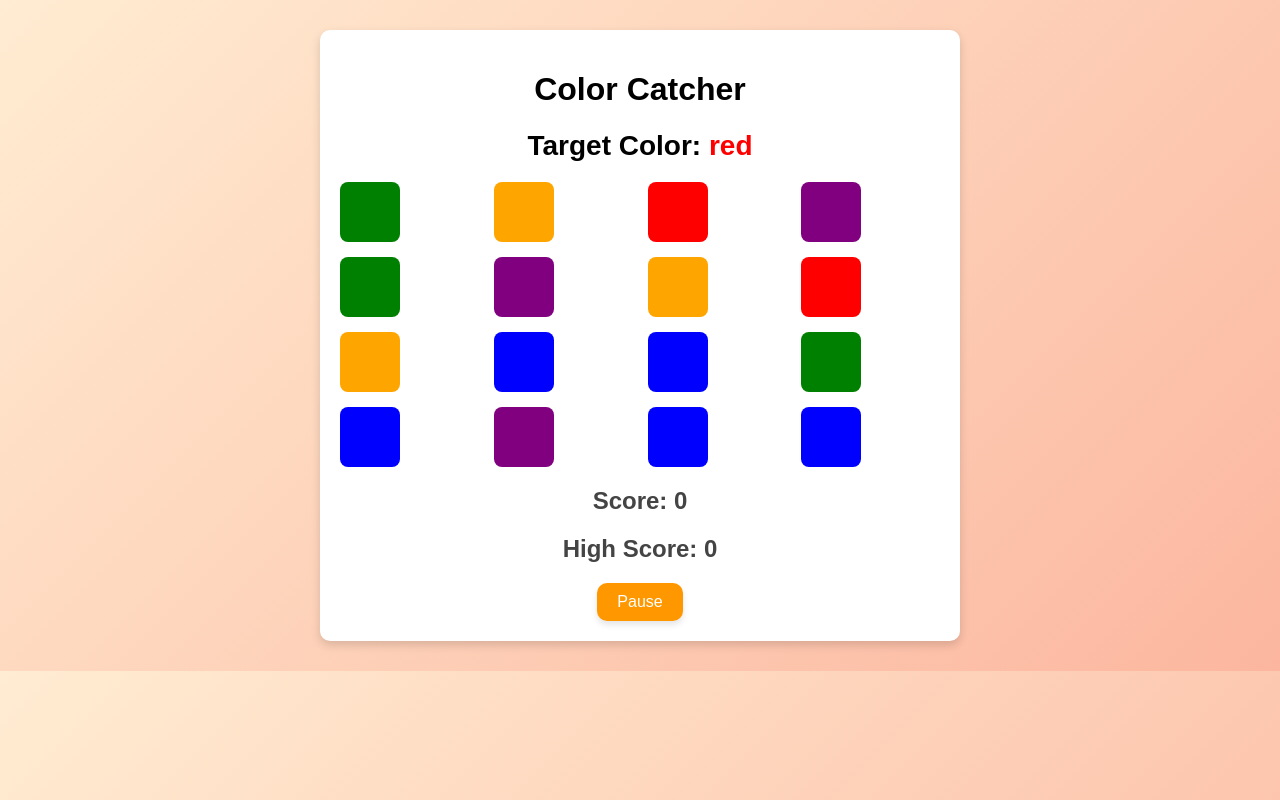
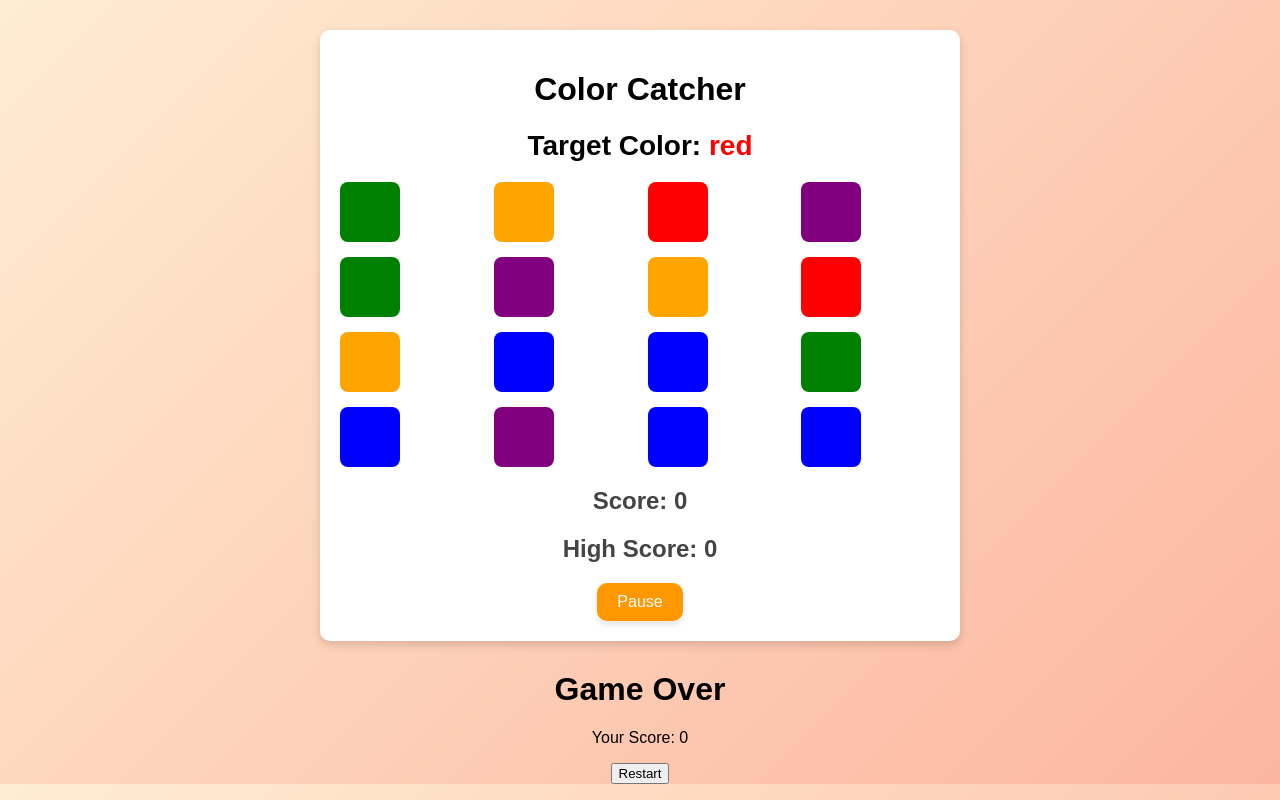
Before and after one commit to yogendra-04/colorcatcher, a plain HTML site: page index.html in a window 1280 px wide. Drawn offline with Linux system fonts and the light colour scheme.

Commit message:
Update index.html

```diff
--- a/index.html
+++ b/index.html
@@ -15,6 +15,15 @@
         <div id="high-score">High Score: <span id="high-score-value">0</span></div>
         <div><button id="pause-button">Pause</button></div>
     </div>
+
+    <div id="game-over">
+        <div id="game-over-content">
+            <h1>Game Over</h1>
+            <p>Your Score: <span id="final-score">0</span></p>
+            <button id="restart-button">Restart</button>
+        </div>
+    </div>
+
     <script src="game.js"></script>
 </body>
 </html>
```
